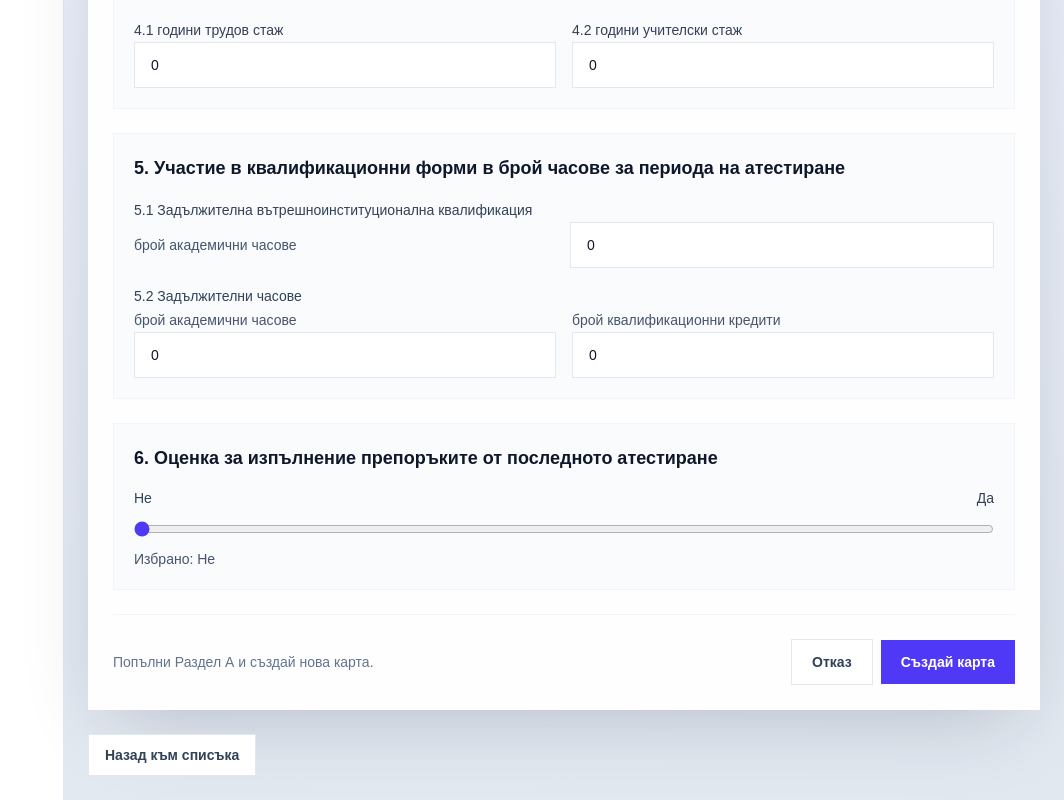
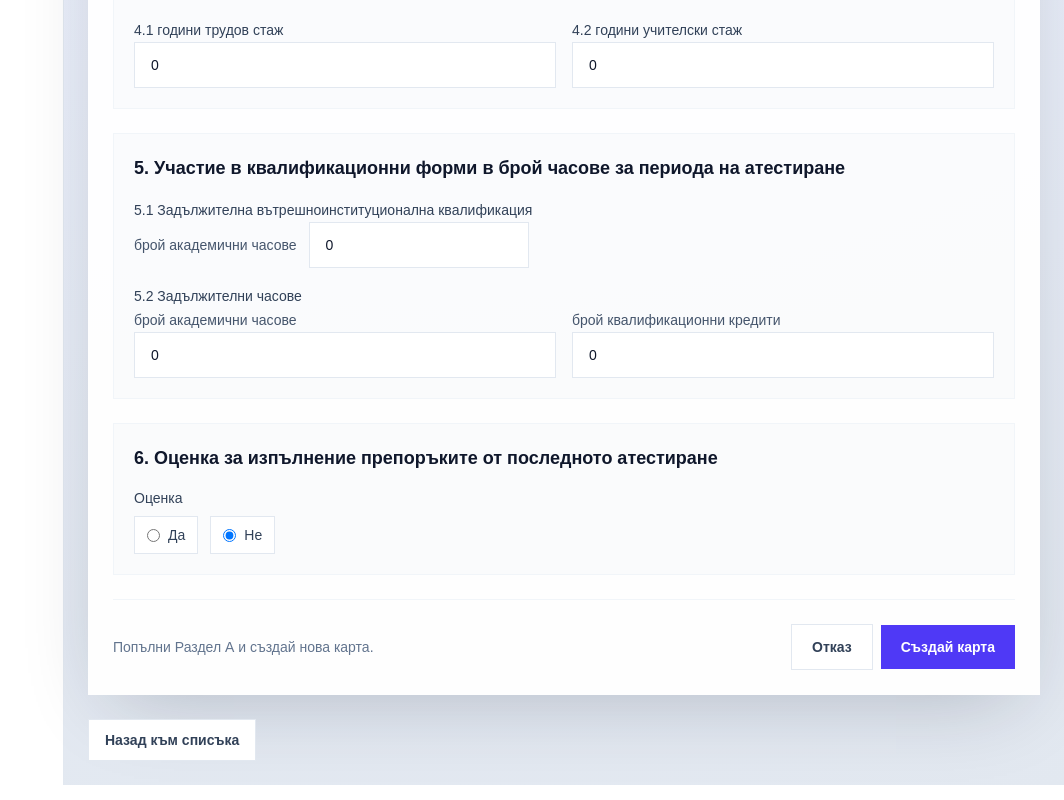
Before and after one commit to draynov/a-test, a Next.js app: page /app/attestirane/karti/nova in a window 1280 px wide. Shown: the part 1106-1906 px from the top of the page, without its empty margins (216-1280 px from the left). Built offline with nearby package versions, Linux system fonts and the light colour scheme; no server answers; sample sign-in values are in the browser's storage.

Commit message:
Align section 6 controls and section 5.1 row layout

```diff
--- a/src/components/attestation-card-editor.tsx
+++ b/src/components/attestation-card-editor.tsx
@@ -407,7 +407,7 @@ export default function AttestationCardEditor({ card, mode }: Props) {
 
           <label className="block space-y-2">
             <span className="text-sm font-medium text-slate-700">5.1 Задължителна вътрешноинституционална квалификация</span>
-            <div className="grid gap-3 md:grid-cols-[minmax(0,1fr)_minmax(0,1fr)] md:items-center">
+            <div className="flex flex-wrap items-center gap-3">
               <span className="text-sm text-slate-600">брой академични часове</span>
               <input
                 type="number"
@@ -421,7 +421,7 @@ export default function AttestationCardEditor({ card, mode }: Props) {
                     internalQualificationHours: Number.isNaN(numericValue) ? 0 : numericValue,
                   }));
                 }}
-                className="w-full rounded-2xl border border-slate-200 bg-white px-4 py-3 text-sm text-slate-900 outline-none transition focus:border-indigo-400 focus:ring-4 focus:ring-indigo-100"
+                className="w-full max-w-55 rounded-2xl border border-slate-200 bg-white px-4 py-3 text-sm text-slate-900 outline-none transition focus:border-indigo-400 focus:ring-4 focus:ring-indigo-100"
               />
             </div>
           </label>
@@ -471,29 +471,39 @@ export default function AttestationCardEditor({ card, mode }: Props) {
         <div className="space-y-4 rounded-2xl border border-slate-100 bg-slate-50/60 p-5">
           <h3 className="text-lg font-semibold text-slate-900">6. Оценка за изпълнение препоръките от последното атестиране</h3>
 
-          <div className="space-y-3">
-            <div className="flex items-center justify-between text-sm font-medium text-slate-700">
-              <span>Не</span>
-              <span>Да</span>
-            </div>
+          <fieldset className="space-y-2">
+            <legend className="text-sm font-medium text-slate-700">Оценка</legend>
+            <div className="flex flex-wrap gap-3">
+              <label className="inline-flex items-center gap-2 rounded-full border border-slate-200 bg-white px-3 py-2 text-sm text-slate-700">
                 <input
-              type="range"
-              min={0}
-              max={1}
-              step={1}
-              value={form.recommendationsImplemented ? 1 : 0}
-              onChange={(event) =>
+                  type="radio"
+                  name="recommendationsImplemented"
+                  checked={form.recommendationsImplemented === true}
+                  onChange={() =>
                     setForm((current) => ({
                       ...current,
-                  recommendationsImplemented: Number(event.target.value) === 1,
+                      recommendationsImplemented: true,
                     }))
                   }
-              className="w-full accent-indigo-600"
                 />
-            <p className="text-sm text-slate-600">
-              Избрано: {form.recommendationsImplemented ? "Да" : "Не"}
-            </p>
+                Да
+              </label>
+              <label className="inline-flex items-center gap-2 rounded-full border border-slate-200 bg-white px-3 py-2 text-sm text-slate-700">
+                <input
+                  type="radio"
+                  name="recommendationsImplemented"
+                  checked={form.recommendationsImplemented === false}
+                  onChange={() =>
+                    setForm((current) => ({
+                      ...current,
+                      recommendationsImplemented: false,
+                    }))
+                  }
+                />
+                Не
+              </label>
             </div>
+          </fieldset>
         </div>
 
         {error ? (
```
Lines whose indentation alone changed are shown as unchanged.
